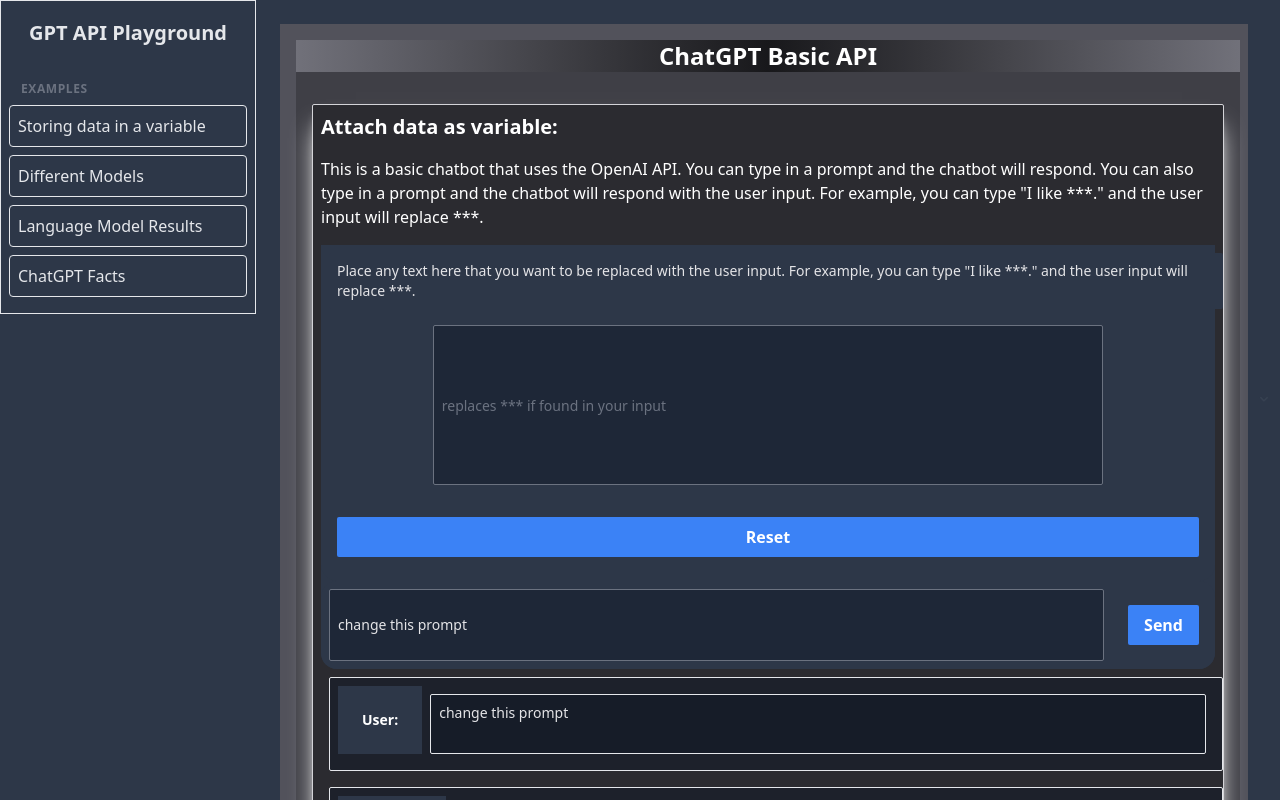
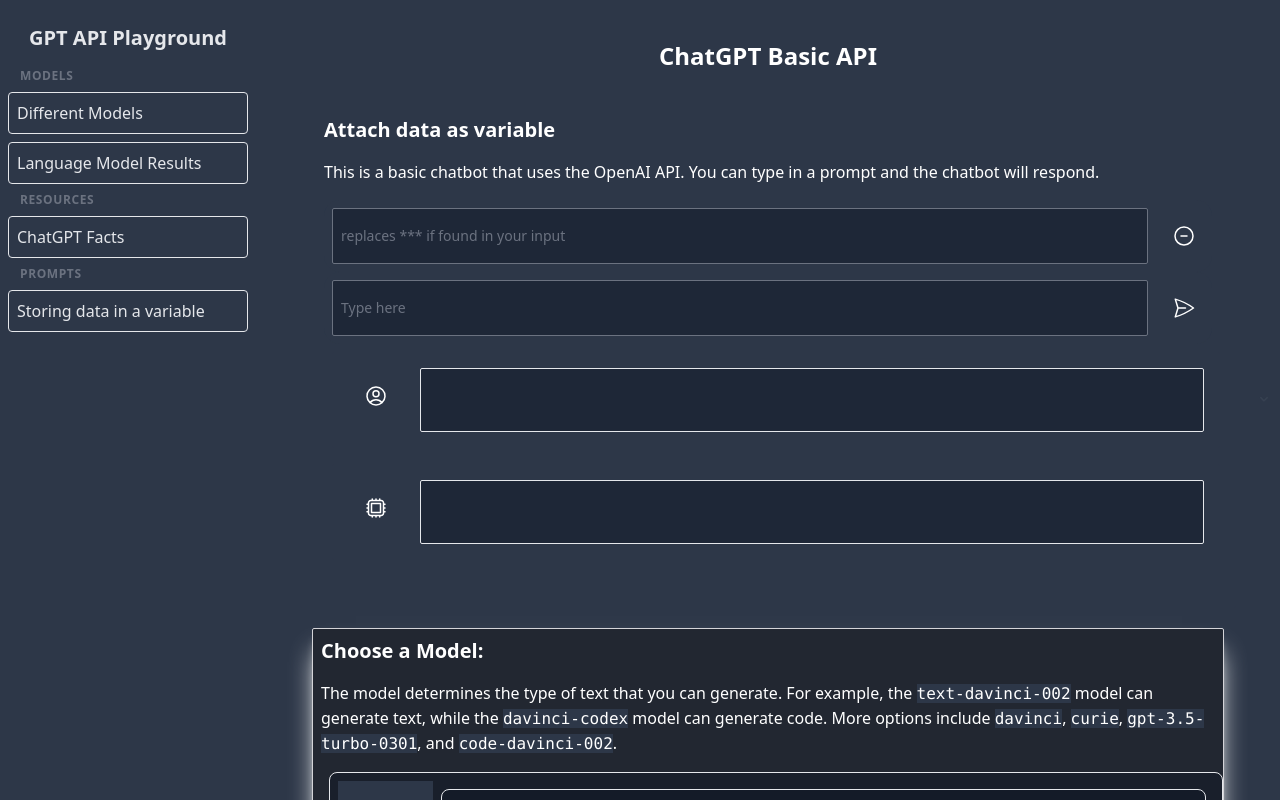
Before and after one commit to mathcodes/chatgpt-for-developers, a React (Create React App) app: page / in a window 1280 px wide. Shown: the top 800 px of the page. Built offline with nearby package versions, Linux system fonts and the light colour scheme; no server answers.

Commit message:
re-styling to soft flat theme

```diff
--- a/src/App.css
+++ b/src/App.css
@@ -36,3 +36,7 @@
     transform: rotate(360deg);
   }
 }
+
+#aiResponse {
+  display: none;
+}
--- a/src/components/ChatGPTAPI.js
+++ b/src/components/ChatGPTAPI.js
@@ -4,14 +4,14 @@
 import ModelsTest from './ModelsTest';
 
 const configuration = new Configuration({
-  apiKey: process.env.CHATGPT_OPENAI_API_KEY  //  <|| your API key here,>
+  apiKey: process.env.CHATGPT_OPENAI_API_KEY || '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'
 });
 
 const openai = new OpenAIApi(configuration);
 
 const ChatGPTAPI = () => {
-  const [prompt, setPrompt] = useState('change this prompt');
-  const [response, setResponse] = useState('then you can see the response here');
+  const [prompt, setPrompt] = useState('');
+  const [response, setResponse] = useState('');
   const [chatData, setChatData] = useState('');
 
 
@@ -40,66 +40,88 @@
     event.preventDefault();
     const newPrompt = prompt.replace('***', chatData);
     console.log(newPrompt);
+    let aiResponse = document.getElementById('aiResponse');
+    aiResponse.setAttribute('style', 'display: block');
     runCompletion(newPrompt);
   }
 
   return (
     <div className="container h-auto mx-auto">
-      <div className="p-4 bg-zinc-600 h-fit">
-        <div className="flex flex-col rounded bg-zinc-700">
-          <h2 className="mb-4 text-2xl font-bold text-white bg-gradient-to-r from-zinc-500 via-zinc-900 to-zinc-500">ChatGPT Basic API</h2>
-          <section className="p-2 m-4 bg-opacity-50 border rounded-sm shadow-xl border-zinc-300 shadow-white bg-zinc-900">
-            <h3 className="mb-4 text-xl font-bold text-left text-white bg-gray-900 bg-opacity-0 ">Attach data as variable:</h3>
-            <p className="mb-4 text-left text-white bg-gray-900 bg-opacity-0">This is a basic chatbot that uses the OpenAI API. You can type in a prompt and the chatbot will respond. You can also type in a prompt and the chatbot will respond with the user input. For example, you can type "I like ***." and the user input will replace ***.</p>
+      <div className="p-4  h-fit">
+        <div className="flex flex-col rounded">
+
+          {/* TOP HEADER */}
+          <h2 className="mb-4 text-2xl font-bold text-white ">ChatGPT Basic API</h2>
+          <section className="p-6 m-1 bg-opacity-50 rounded-sm ">
+            {/* SECTION HEADER */}
+            <h3 className="mb-4 text-xl font-bold text-left text-white ">Attach data as variable</h3>
+            <p className="mb-4 text-left text-white ">This is a basic chatbot that uses the OpenAI API. You can type in a prompt and the chatbot will respond. </p>
+
+            {/* FORM */}
             <form onSubmit={handleSubmit} className="text-white bg-opacity-0 rounded-2xl">
-              <div className="flex flex-col mt-4 rounded-2xl ">
-                <div>
-                <div className="w-full p-2 m-2 text-sm bg-opacity-50 rounded-sm text-start text-zinc-200">
-                  Place any text here that you want to be replaced with the user input. For example, you can type "I like ***." and the user input will replace ***.
-                </div>
-                <input className="w-3/4 h-40 p-2 m-2 text-sm bg-gray-900 bg-opacity-50 border rounded-sm text-zinc-200 hover:border-pink-500 hover:border-4 " placeholder="replaces *** if found in your input" type="text" value={chatData} onChange={(event) => setChatData(event.target.value)} />
-                </div>
-                <button className="px-4 py-2 m-6 mx-4 font-bold text-white bg-blue-500 rounded-sm hover:bg-pink-500" type="button" onClick={() => setChatData('')}>Reset</button>
+
+              {/* *** PLACEHOLDER */}
+              <div className="flex mt-4 rounded-2xl ">
+                <input className="w-full px-2 py-0 m-2 text-sm bg-gray-900 bg-opacity-50 border rounded-sm text-zinc-200 hover:border-pink-500 hover:border-2 " placeholder="replaces *** if found in your input" type="text" value={chatData} onChange={(event) => setChatData(event.target.value)} />
+                <button className="m-6 mx-4 font-bold text-white rounded-sm hover:bg-pink-500" type="button" onClick={() => setChatData('')}>
+                  <svg xmlns="http://www.w3.org/2000/svg" fill="none" viewBox="0 0 24 24" strokeWidth={1.5} stroke="currentColor" className="w-6 h-6">
+                    <path strokeLinecap="round" strokeLinejoin="round" d="M15 12H9m12 0a9 9 0 11-18 0 9 9 0 0118 0z" />
+                  </svg>
+                </button>
               </div>
+
+              {/* INPUT */}
               <div className="flex rounded-2xl">
-                <input className="w-full px-2 py-0 m-2 text-sm bg-gray-900 bg-opacity-50 border rounded-sm text-zinc-200 hover:border-pink-500 hover:border-4 "
+                <input className="w-full px-2 py-0 m-2 text-sm bg-gray-900 bg-opacity-50 border rounded-sm text-zinc-200 hover:border-pink-500 hover:border-2 "
                   placeholder="Type here" type="text" value={prompt} onChange={(event) => setPrompt(event.target.value)} />
-                <button className="px-4 py-2 m-6 mx-4 font-bold text-white bg-blue-500 rounded-sm hover:bg-pink-500" type="submit">Send</button>
+                <button className="
+                m-6 mx-4 font-bold text-whiterounded-sm hover:bg-pink-500" type="submit">
+                  <svg xmlns="http://www.w3.org/2000/svg" fill="none" viewBox="0 0 24 24" strokeWidth={1.5} stroke="currentColor" className="w-6 h-6">
+                    <path strokeLinecap="round" strokeLinejoin="round" d="M6 12L3.269 3.126A59.768 59.768 0 0121.485 12 59.77 59.77 0 013.27 20.876L5.999 12zm0 0h7.5" />
+                  </svg>
+                </button>
               </div>
             </form>
             <div className="flex flex-col mb-4 bg-opacity-0 bg-zinc-900">
-              {/* {response && (
-              <div className="p-4 mb-4 bg-gray-100 rounded-sm">
-                <p className="mb-1 font-bold text-white">User:</p>
-                <p className="mb-1">{prompt.replace('***', chatData)}</p>
-                <p className="mb-1 font-bold">Chatbot:</p>
-                <p>{response}</p>
+              <div className="flex w-full p-2 m-2 text-sm rounded-sm text-zinc-200 hover:border-pink-500 hover:border-1">
+                <label htmlFor="prompt" className="flex p-6 mb-2 font-bold text-white">
+                  <svg xmlns="http://www.w3.org/2000/svg" fill="none" viewBox="0 0 24 24" strokeWidth={1.5} stroke="currentColor" className="w-6 h-6">
+                    <path strokeLinecap="round" strokeLinejoin="round" d="M17.982 18.725A7.488 7.488 0 0012 15.75a7.488 7.488 0 00-5.982 2.975m11.963 0a9 9 0 10-11.963 0m11.963 0A8.966 8.966 0 0112 21a8.966 8.966 0 01-5.982-2.275M15 9.75a3 3 0 11-6 0 3 3 0 016 0z" />
+                  </svg>
+                </label>
+                <p className="flex w-full p-2 m-2 text-sm bg-gray-900 bg-opacity-50 border rounded-sm text-zinc-200 hover:border-pink-500 hover:border-1">
+                  {prompt.replace('***', chatData)}
+                </p>
               </div>
-            )} */}
-              <div
-                className="flex w-full p-2 m-2 text-sm bg-gray-900 bg-opacity-50 border rounded-sm text-zinc-200 hover:border-pink-500 hover:border-4"
+              <div className="flex w-full p-2 m-2 text-sm rounded-sm text-zinc-200 hover:border-pink-500 hover:border-1" >
+                <label htmlFor="prompt" className="flex p-6 mb-2 font-bold text-white">
+                  <svg xmlns="http://www.w3.org/2000/svg" fill="none" viewBox="0 0 24 24" strokeWidth={1.5} stroke="currentColor" className="w-6 h-6">
+                    <path strokeLinecap="round" strokeLinejoin="round" d="M8.25 3v1.5M4.5 8.25H3m18 0h-1.5M4.5 12H3m18 0h-1.5m-15 3.75H3m18 0h-1.5M8.25 19.5V21M12 3v1.5m0 15V21m3.75-18v1.5m0 15V21m-9-1.5h10.5a2.25 2.25 0 002.25-2.25V6.75a2.25 2.25 0 00-2.25-2.25H6.75A2.25 2.25 0 004.5 6.75v10.5a2.25 2.25 0 002.25 2.25zm.75-12h9v9h-9v-9z" />
+                  </svg>
 
-              >
-                <label htmlFor="prompt" className="flex p-6 mb-2 font-bold text-white">User:</label>
+                </label>
+                <p className="flex w-full p-2 m-2 text-sm bg-gray-900 bg-opacity-50 border rounded-sm text-zinc-200 hover:border-pink-500 hover:border-1">
+                  {response}
+                </p>
+              </div>
 
-                <p className="flex w-full p-2 m-2 text-sm bg-gray-900 bg-opacity-50 border rounded-sm text-zinc-200 hover:border-pink-500 hover:border-4"
-                >{prompt.replace('***', chatData)}</p>
-              </div>
-              <div
-                className="flex w-full p-2 m-2 text-sm bg-gray-900 bg-opacity-50 border rounded-sm text-zinc-200 hover:border-pink-500 hover:border-4"
+              {/* <div className="flex w-full p-2 m-2 h-[65px] text-sm rounded-sm text-zinc-200 hover:border-pink-500 hover:border-1" id="aiResponse">
+                <label htmlFor="prompt" className="flex p-6 mb-2 font-bold text-white">
+                  <svg xmlns="http://www.w3.org/2000/svg" fill="none" viewBox="0 0 24 24" strokeWidth={1.5} stroke="currentColor" className="w-6 h-6">
+                    <path strokeLinecap="round" strokeLinejoin="round" d="M17.982 18.725A7.488 7.488 0 0012 15.75a7.488 7.488 0 00-5.982 2.975m11.963 0a9 9 0 10-11.963 0m11.963 0A8.966 8.966 0 0112 21a8.966 8.966 0 01-5.982-2.275M15 9.75a3 3 0 11-6 0 3 3 0 016 0z" />
+                  </svg>
+                </label>
+                <p className="flex w-full p-2 m-2 text-sm bg-gray-900 bg-opacity-50 border rounded-sm text-zinc-200 hover:border-pink-500 hover:border-1">
+                </p>
+              </div> */}
 
-              >
-                <label htmlFor="prompt" className="flex p-6 mb-2 font-bold text-white">Chatbot:</label>
-                <p className="flex w-full p-2 m-2 text-sm bg-gray-900 bg-opacity-50 border rounded-sm text-zinc-200 hover:border-pink-500 hover:border-4"
-                >{response}</p>
-              </div>
             </div>
           </section>
           <section className="p-2 m-4 bg-opacity-50 border rounded-sm shadow-xl bg-zinc-900 border-zinc-300 shadow-white opacity:bg-0">
-            <ModelsComponent id="differentModels"/>
+            <ModelsComponent id="differentModels" />
           </section>
           <section className="p-2 m-4 bg-opacity-50 border rounded-sm shadow-xl bg-zinc-900 border-zinc-300 shadow-white opacity:bg-0">
-            <ModelsTest id="languageModelResults"/>
+            <ModelsTest id="languageModelResults" />
           </section>
 
         </div>
--- a/src/components/SideBarWrapper.js
+++ b/src/components/SideBarWrapper.js
@@ -2,17 +2,21 @@
 
   return (
     <div className="flex h-screen">
-      <div className="fixed flex flex-col w-64 bg-gray-900 border border-gray-200">
-        <div className="flex items-center justify-center h-16 ">
-          <span className="text-xl font-bold text-gray-200 hover:text-black">GPT API Playground</span>
+      <div className="fixed flex flex-col w-64 bg-gray-900 h-screen
+      ">
+        <div className="flex items-center justify-center
+         ">
+          <span className="text-xl mt-6 font-bold text-gray-200 hover:text-black">GPT API Playground</span>
         </div>
         <div className="flex-grow px-2 py-4 overflow-y-auto">
           <nav className="space-y-2">
-            <h3 className="px-3 text-xs font-semibold tracking-wider text-gray-500 uppercase">examples</h3>
-            <a href="#" className="block p-2 text-gray-200 border rounded hover:text-black hover:bg-gray-200">Storing data in a variable</a>
+            <h3 className="px-3 text-xs font-semibold tracking-wider text-gray-500 uppercase">MODELS</h3>
             <a href="#differentModels" className="block p-2 text-gray-200 border rounded hover:text-black hover:bg-gray-200">Different Models</a>
             <a href="#languageModelResults" className="block p-2 text-gray-200 border rounded hover:text-black hover:bg-gray-200">Language Model Results</a>
+            <h3 className="px-3 text-xs font-semibold tracking-wider text-gray-500 uppercase">RESOURCES</h3>
             <a href="#chatGPTFacts" className="block p-2 text-gray-200 border rounded hover:text-black hover:bg-gray-200">ChatGPT Facts</a>
+            <h3 className="px-3 text-xs font-semibold tracking-wider text-gray-500 uppercase">PROMPTS</h3>
+            <a href="#" className="block p-2 text-gray-200 border rounded hover:text-black hover:bg-gray-200">Storing data in a variable</a>
           </nav>
         </div>
       </div>
```
